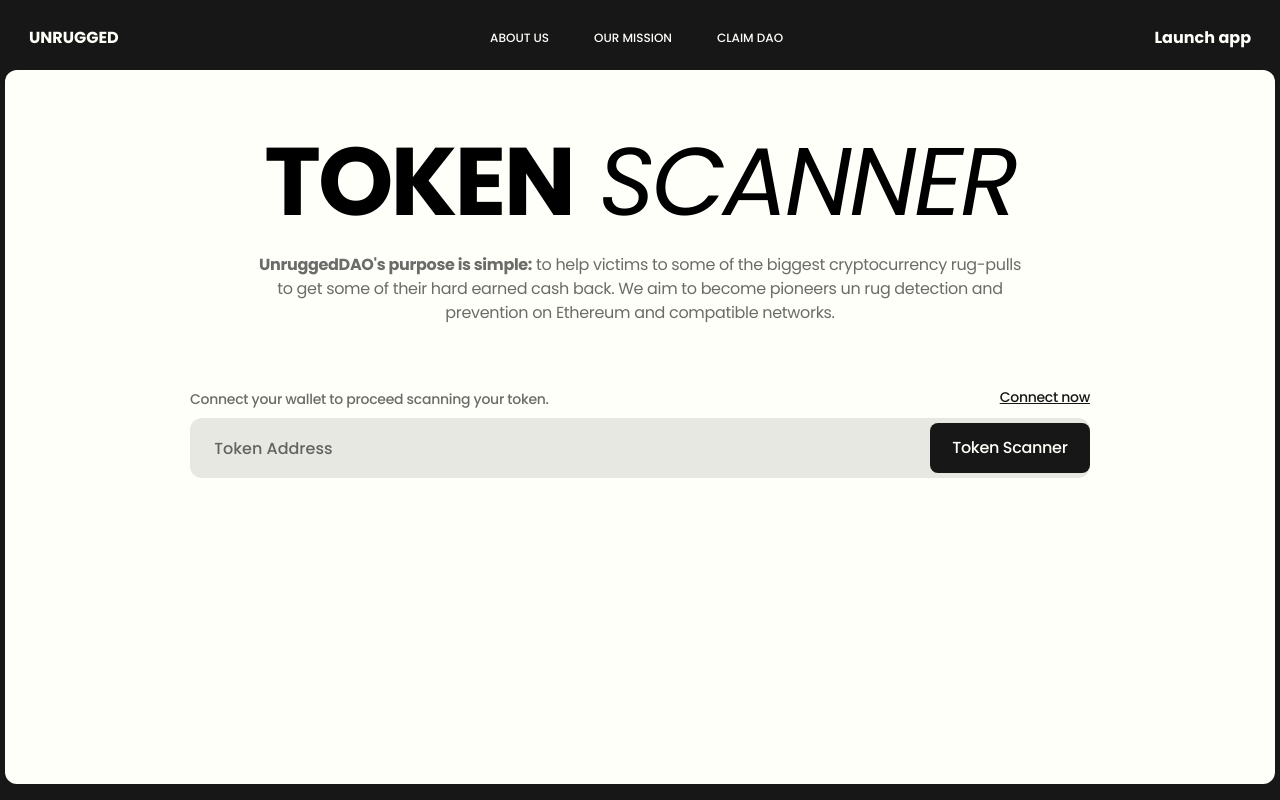
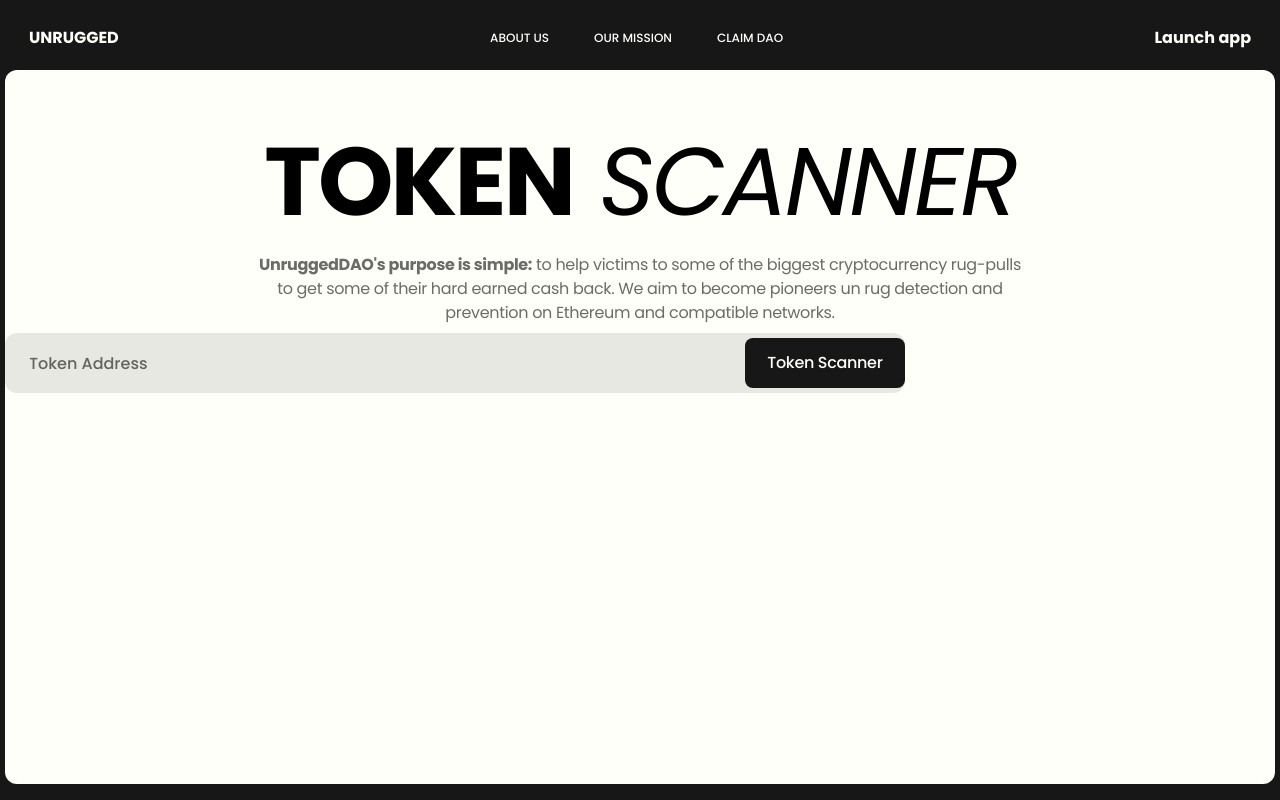
Before and after one commit to Avvyxx/unrugged, a Next.js app: page /scanner in a window 1280 px wide. Shown: the top 800 px of the page. Built offline with nearby package versions, Linux system fonts and the light colour scheme.

Commit message:
Token input component reusability

```diff
--- a/components/Address/index.module.scss
+++ b/components/Address/index.module.scss
@@ -1,26 +1,6 @@
 /* --------------------------------- Default -------------------------------- */
 @media screen and (min-width: 0px) {
   .container {
-    @apply flex flex-col items-center mt-5x18 font-main px-5x5;
-  }
-
-  .diff {
-    @apply mt-4x8;
-  }
-
-  .top {
-    @apply whitespace-nowrap font-medium text-[14px] leading-3x7 text-lowOp tracking-[-0.02em];
-  }
-
-  .bottom {
-    @apply text-dark font-ubuntu cursor-pointer text-[16px] leading-[18.38px] font-medium underline tracking-[-0.02em];
-
-    &:hover {
-      @apply text-lowOp;
-    }
-  }
-
-  .inputCon {
     @apply bg-trans flex flex-col gap-4x1 rounded-xl w-full max-w-[900px] flex mt-4x2 mb-4x7;
   }
 
@@ -39,35 +19,11 @@
       @apply text-lightLowOp;
     }
   }
-
-  .now {
-    @apply hidden;
-  }
-
-  .show {
-    @apply block;
-  }
-
-  .connect {
-    @apply flex justify-center w-full max-w-[900px];
-  }
-
-  .now {
-    @apply font-medium text-dark text-[14px] leading-4x4 tracking-[-0.02em] cursor-pointer underline;
-
-    &:hover {
-      @apply text-lowOp;
-    }
-  }
 }
 
 /* ------------------------------ Screen: 834px ----------------------------- */
 @media screen and (min-width: 834px) {
-  .diff {
-    @apply mt-4x16;
-  }
-
-  .inputCon {
+  .container {
     @apply flex-row bg-offWhite items-center py-5x1 pl-4x6;
   }
 
@@ -78,23 +34,4 @@
   .button {
     @apply py-[13px] px-[22.5px];
   }
-
-  .now {
-    @apply block;
-  }
-
-  .connect {
-    @apply justify-between;
-  }
-
-  .show {
-    @apply hidden;
-  }
 }
-
-/* ----------------------------- Screen: 1920px ----------------------------- */
-@media screen and (min-width: 1920px) {
-  .diff {
-    @apply mt-5x11;
-  }
-}
--- a/components/Address/index.tsx
+++ b/components/Address/index.tsx
@@ -1,13 +1,9 @@
-import clsx from "clsx";
 import Link from "next/link";
-import { useRouter } from "next/router";
 import { useEffect, useState } from "react";
 import styles from "./index.module.scss";
 
 const Address = () => {
   const [token, setToken] = useState("");
-
-  const { route } = useRouter();
 
   useEffect(() => {
     const temp = sessionStorage.getItem("unruggedToken");
@@ -22,20 +18,7 @@ const Address = () => {
 
   // prettier-ignore
   return (
-    <div className={clsx(styles.container, route === '/scanner' && styles.diff)}>
-      {route === "/" ? (
-        <p className={styles.top}>
-          Scan your Token Address to verify a crypto token.
-        </p>
-      ) : (
-        <div className={styles.connect}>
-          <p className={styles.top}>
-            Connect your wallet to proceed scanning your token.
-          </p>
-          <p className={styles.now}>Connect now</p>
-        </div>
-      )}
-      <div className={styles.inputCon}>
+    <div className={styles.container}>
       <input
         className={styles.input}
         type={"text"}
@@ -52,12 +35,6 @@ const Address = () => {
         <a className={styles.button}>Token Scanner</a>
       </Link>
     </div>
-      {route === "/" ? (
-        <p className={styles.bottom}>Claim your UnruggedDAO</p>
-      ) : (
-        <p className={clsx(styles.now, styles.show)}>Connect now</p>
-      )}
-    </div>
   );
 };
 
--- a/components/Landing/index.module.scss
+++ b/components/Landing/index.module.scss
@@ -7,12 +7,32 @@
       @apply not-italic;
     }
   }
+
+  .container {
+    @apply flex flex-col items-center mt-4x9 font-main px-5x5;
+  }
+
+  .top {
+    @apply whitespace-nowrap font-medium text-[14px] leading-3x7 text-lowOp tracking-[-0.02em];
+  }
+
+  .bottom {
+    @apply text-dark font-ubuntu cursor-pointer text-[16px] leading-[18.38px] font-medium underline tracking-[-0.02em];
+
+    &:hover {
+      @apply text-lowOp;
+    }
+  }
 }
 
 /* ------------------------------ Screen: 834px ----------------------------- */
 @media screen and (min-width: 834px) {
   .goal {
     @apply text-[72px] leading-[72px];
+  }
+
+  .container {
+    @apply mt-[31px];
   }
 }
 
--- a/components/Landing/index.tsx
+++ b/components/Landing/index.tsx
@@ -15,7 +15,13 @@ const Landing = () => {
         <br />
         <b className={styles.notItalicized}>RECOVERY <em>PROTOCOL</em></b>
       </h1>
-      <Address />
+      <div className={styles.container}>
+        <p className={styles.top}>
+          Scan your Token Address to verify a crypto token.
+        </p>
+        <Address />
+        <p className={styles.bottom}>Claim your UnruggedDAO</p>
+      </div>
       <Data />
       <Information />
       <Mission />
```
Lines whose indentation alone changed are shown as unchanged.
